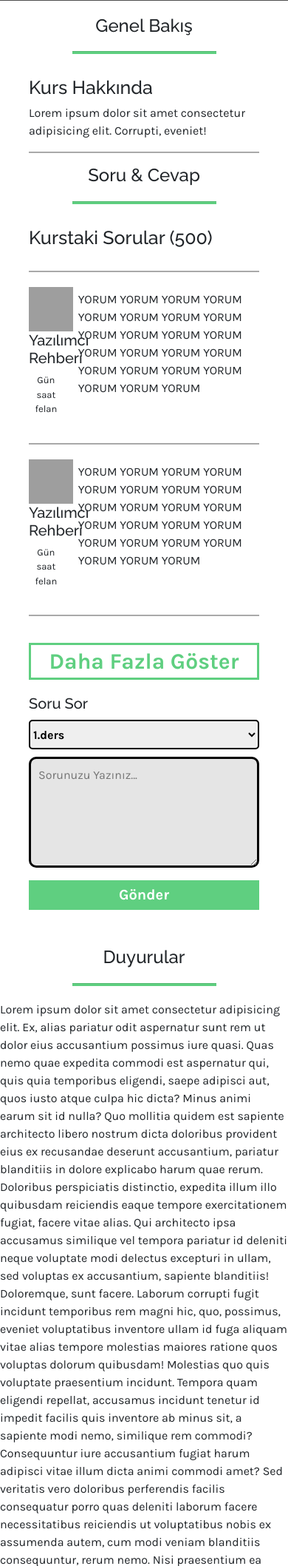
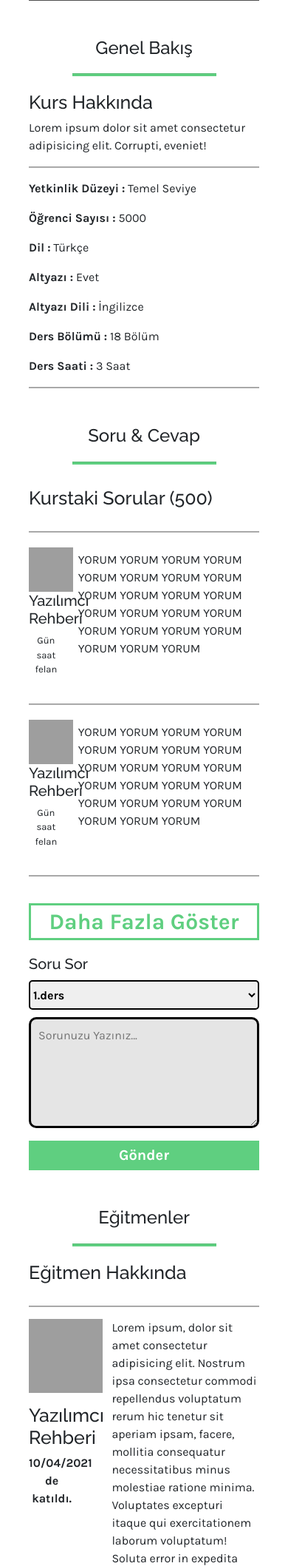
Before and after one commit to mekroket/Anchor-online-egitim-platformu, a Django app: page /egitim/kurs-icerigi in a window 390 px wide. Shown: the part 1004-3121 px from the top of the page at 74% size. Run offline with Django 3.2, Linux system fonts and the light colour scheme; some libraries are stand-ins or nearby versions; grey boxes are pictures that could not be loaded.

Commit message:
Kurs detay sayfası bitti. Responsive kısmı kaldı.

```diff
--- a/static/css/kurs.css
+++ b/static/css/kurs.css
@@ -66,7 +66,9 @@ h4 {
 /* Kurs İçerik Başlangıç */
 
 .first-container {
-    width: 100%;
+    width: 80%;
+    margin: auto;
+    margin-bottom: 50px;
 }
 
 .first-container>ul {
@@ -421,7 +423,7 @@ h4 {
 .second-container {
     margin: auto;
     width: 80%;
-    margin-top: 30px;
+    margin-bottom: 50px;
 }
 
 .hood-about {
@@ -552,3 +554,42 @@ h4 {
 
 
 /* Soru & Cevap Bitiş */
+
+
+/* Eğitmen Başlangıç */
+
+.fourth-container {
+    width: 80%;
+    margin: auto;
+}
+
+.educator-about {
+    display: grid;
+    grid-template-columns: 20% auto;
+}
+
+.educator-hood {
+    font-size: 25px;
+    margin-bottom: 30px;
+}
+
+.educator-img-div {
+    text-align: center;
+}
+
+.educator-img {
+    width: 100px;
+    height: 100px;
+    margin-bottom: 15px;
+}
+
+.educator-name {
+    font-size: 25px;
+}
+
+.educator-about-txt {
+    padding-left: 50px;
+}
+
+
+/* Eğitmen Bitiş */
--- a/study/templates/pages/course.html
+++ b/study/templates/pages/course.html
@@ -18,7 +18,7 @@
                     <a href="#three" class="element thirth-el">Soru & Cevap</a>
                 </li>
                 <li class="nav-item">
-                    <a href="#four" class="element fourth-el">Duyurular</a>
+                    <a href="#four" class="element fourth-el">Eğitmenler</a>
                 </li>
                 <li class="nav-item">
                     <a href="" class="element arrow arrow-left">
@@ -106,7 +106,16 @@
                 <div class="about">
                     <p>Lorem ipsum dolor sit amet consectetur adipisicing elit. Corrupti, eveniet!</p>
                     <hr class="quest-hr">
-
+                    <div class="about-detail">
+                        <p><strong>Yetkinlik Düzeyi :</strong> Temel Seviye</p>
+                        <p><strong>Öğrenci Sayısı :</strong> 5000</p>
+                        <p><strong>Dil :</strong> Türkçe</p>
+                        <p><strong>Altyazı :</strong> Evet</p>
+                        <p><strong>Altyazı Dili :</strong> İngilizce</p>
+                        <p><strong>Ders Bölümü :</strong> 18 Bölüm</p>
+                        <p><strong>Ders Saati :</strong> 3 Saat</p>
+                    </div>
+                    <hr class="quest-hr">
                 </div>
             </div>
 
@@ -209,43 +218,51 @@
                 </div>
             </div>
 
-            <!-- Soru & Cevap Başlangıç -->
+            <!-- Soru & Cevap Bitiş -->
 
-            <h4 id="four">Duyurular</h4>
+            <!-- Eğitmen Başlangıç -->
+
+            <h4 id="four">Eğitmenler</h4>
             <hr class="hood-underline">
-            <p>Lorem ipsum dolor sit amet consectetur adipisicing elit. Ex, alias pariatur odit aspernatur sunt rem ut dolor eius accusantium possimus iure quasi. Quas nemo quae expedita commodi est aspernatur qui, quis quia temporibus eligendi, saepe adipisci
-                aut, quos iusto atque culpa hic dicta? Minus animi earum sit id nulla? Quo mollitia quidem est sapiente architecto libero nostrum dicta doloribus provident eius ex recusandae deserunt accusantium, pariatur blanditiis in dolore explicabo
-                harum quae rerum. Doloribus perspiciatis distinctio, expedita illum illo quibusdam reiciendis eaque tempore exercitationem fugiat, facere vitae alias. Qui architecto ipsa accusamus similique vel tempora pariatur id deleniti neque voluptate
-                modi delectus excepturi in ullam, sed voluptas ex accusantium, sapiente blanditiis! Doloremque, sunt facere. Laborum corrupti fugit incidunt temporibus rem magni hic, quo, possimus, eveniet voluptatibus inventore ullam id fuga aliquam
-                vitae alias tempore molestias maiores ratione quos voluptas dolorum quibusdam! Molestias quo quis voluptate praesentium incidunt. Tempora quam eligendi repellat, accusamus incidunt tenetur id impedit facilis quis inventore ab minus sit,
-                a sapiente modi nemo, similique rem commodi? Consequuntur iure accusantium fugiat harum adipisci vitae illum dicta animi commodi amet? Sed veritatis vero doloribus perferendis facilis consequatur porro quas deleniti laborum facere necessitatibus
-                reiciendis ut voluptatibus nobis ex assumenda autem, cum modi veniam blanditiis consequuntur, rerum nemo. Nisi praesentium ea quis veniam alias expedita facere amet ducimus harum quae saepe in veritatis sint optio dolores modi, fugit suscipit
-                doloremque! Nemo architecto saepe voluptate, debitis quaerat voluptatibus amet est autem ad at aperiam obcaecati exercitationem, repellat sequi. Ea omnis totam voluptatibus accusantium quod adipisci exercitationem dolorem mollitia, quasi
-                itaque debitis fugit minus, dignissimos repudiandae doloremque sapiente libero perferendis reiciendis nihil quam autem aliquam molestias. Quae, incidunt? Iste enim quisquam sint eveniet, sit unde voluptates iusto cupiditate omnis vero
-                tempora id asperiores veritatis deserunt, suscipit maiores velit autem facere quos praesentium? Quod iusto omnis non assumenda culpa aspernatur consequuntur, aliquid dicta accusantium doloremque animi maxime nesciunt et. Consectetur facilis
-                et distinctio consequatur quo, repellendus, veritatis nulla totam ratione cupiditate doloribus vitae est itaque? Tempora, rerum! Autem, quia dolore. Voluptate pariatur fugiat provident adipisci expedita iure nesciunt suscipit magni deleniti
-                ex porro fugit, alias reiciendis soluta laboriosam natus nulla veniam inventore odit illum laborum, quasi aliquid molestias. Voluptatibus exercitationem dicta itaque, corrupti provident dolorem ipsam quos soluta cumque at fuga expedita
-                a? Cumque exercitationem consequuntur necessitatibus ipsa laboriosam molestiae libero qui delectus asperiores ducimus esse ullam, unde laudantium dolorem blanditiis, iste at enim corporis praesentium amet. Numquam, totam. In eveniet quibusdam
-                ipsam vel. Sed, quaerat ducimus beatae similique ipsam voluptate possimus quae error quos laboriosam ab velit sint. Aliquam sint cumque aperiam error, accusamus, animi dolore ducimus placeat facilis officiis itaque eius magni voluptas
-                numquam molestias commodi. Neque nostrum temporibus perspiciatis reprehenderit eum quia et in dignissimos? Modi, natus? Obcaecati, expedita ratione similique non et perspiciatis, aliquid voluptatibus, ut assumenda quae quisquam animi delectus
-                accusamus facilis illum nam nulla. Tempora illo dolore expedita ipsam consectetur nobis officiis voluptatibus ex? Mollitia adipisci quia est aliquam cupiditate modi enim! Adipisci iure sed animi omnis inventore ipsum consequuntur. Error
-                provident maxime, quis ipsam quasi iste laudantium. Repudiandae provident architecto temporibus molestias suscipit quidem doloribus tempora a possimus, distinctio dolor. Fugiat iste voluptatibus quibusdam ab facilis soluta dolore illo.
-                Eveniet nam nobis enim quibusdam alias atque, delectus modi distinctio illum facere tempora quae. Quae velit facilis nisi dolores odit quasi. Aliquam, eveniet ut doloremque doloribus, debitis saepe ducimus illo ullam quas quibusdam voluptatum
-                accusamus facere rem nam. Deserunt facere quae, excepturi dicta natus consequatur aperiam alias, quia aliquam beatae quis modi pariatur iure totam nulla laudantium nobis iusto explicabo. Nihil quo ratione quia officiis sint quisquam iusto
-                perspiciatis, obcaecati unde totam, libero expedita itaque quis qui numquam voluptatem? Cum unde dolorum veritatis. Placeat assumenda nesciunt nemo, quibusdam consectetur perferendis saepe ad delectus eum soluta velit impedit. Culpa, minus
-                numquam. Deserunt, minus quae? Impedit nihil animi perspiciatis, suscipit reiciendis architecto et ad officiis autem corrupti similique nam laboriosam necessitatibus! Pariatur, dolor impedit voluptates quibusdam maxime delectus, voluptatum
-                quasi hic, soluta voluptas ex sed maiores recusandae vel eaque eum. Obcaecati nesciunt ipsam, ut vitae laudantium iste officiis suscipit laboriosam porro doloribus dignissimos, sint molestiae ipsum temporibus voluptates enim repellendus
-                quasi reiciendis rem. Obcaecati quisquam suscipit repellat voluptas animi doloribus, quas aut porro, placeat veritatis dolor tempora vel laborum magni sed fugit eveniet! Labore, obcaecati reprehenderit. Dolor eum molestias obcaecati ex
-                corrupti possimus ad maiores omnis sint? Distinctio praesentium illo quo soluta amet voluptatibus? Maxime dolor eos repudiandae magni sequi doloribus cum hic saepe. Natus quam sunt repudiandae itaque neque placeat delectus commodi, autem
-                tenetur ipsa in veritatis ratione enim distinctio modi minima expedita velit eius recusandae consequatur officiis aut ipsam! Nostrum esse in veniam, eum et repellendus ipsam eveniet voluptatibus? Vel consectetur eveniet qui impedit ab
-                iure eius, doloribus nesciunt minus vitae, quibusdam magni repellat, nostrum quis temporibus perspiciatis id? Explicabo autem hic repellendus quisquam totam. Iusto laborum exercitationem repellendus aliquid perspiciatis tempore accusantium
-                quibusdam debitis reprehenderit provident maxime facere omnis fugit, voluptatum unde aspernatur, aut nostrum enim earum sunt quos doloremque inventore eum. Error eius molestiae illum voluptatibus, ex molestias deleniti soluta nesciunt
-                eum ducimus. Numquam doloremque, impedit temporibus libero earum rem necessitatibus magni odit voluptates illum autem similique architecto modi reprehenderit obcaecati dolores in beatae sint ab distinctio itaque explicabo quaerat molestiae
-                recusandae! Provident, dolorum, atque quod saepe neque non odit, laboriosam sunt facilis voluptatibus nulla sapiente aliquid obcaecati praesentium soluta dolore commodi. Laborum veritatis quae sit qui sapiente, quod explicabo nesciunt,
-                deserunt optio iure velit in repudiandae voluptatem iusto quibusdam, asperiores perferendis esse voluptate. Nobis beatae provident cum ab officia doloremque odio voluptatum asperiores illum culpa blanditiis temporibus assumenda tempore
-                eos, quidem voluptate quia odit repellendus numquam alias maiores dolore repellat. Quo saepe nemo soluta voluptatibus, tempora est neque quidem consequatur sit qui dicta eveniet laborum repellat assumenda molestias, nostrum ullam minus
-                itaque? Non, iure. Facere, dolorem quod quam exercitationem, id commodi aperiam voluptates fuga nesciunt placeat facilis odio ducimus cumque pariatur minima magni quia perspiciatis, labore voluptate praesentium tempora doloremque? Minus
-                hic debitis quidem?</p>
+            <div class="fourth-container">
+                <h6 class="educator-hood">Eğitmen Hakkında</h6>
+                <hr class="quest-hr">
+                <div class="educator-about">
+                    <div class="educator-img-div">
+                        <img src="https://raw.githubusercontent.com/azouaoui-med/pro-sidebar-template/gh-pages/src/img/user.jpg" class="educator-img" alt="educator-img">
+                        <h5 class="educator-name">Yazılımcı Rehberi</h5>
+                        <strong>10/04/2021 de katıldı.</strong>
+                    </div>
+                    <div class="educator-about-txt">
+                        <p>
+                            Lorem ipsum, dolor sit amet consectetur adipisicing elit. Nostrum ipsa consectetur commodi repellendus voluptatum rerum hic tenetur sit aperiam ipsam, facere, mollitia consequatur necessitatibus minus molestiae ratione minima. Voluptates excepturi itaque
+                            qui exercitationem laborum voluptatum! Soluta error in expedita amet corporis, debitis sit ducimus nam facere saepe et magnam sunt incidunt quo itaque cumque alias fugiat, quasi voluptatum quidem illo doloremque aut quas? Quasi
+                            maiores optio, laudantium facilis quia itaque ipsam ex voluptates corporis aliquid odit porro libero consequatur nostrum quibusdam minus? Eveniet aut perferendis quo quod in? Repellendus, et! Tenetur tempore assumenda quam
+                            porro sint architecto, quaerat omnis modi.
+                        </p>
+                    </div>
+                </div>
+                <hr class="quest-hr">
+
+                <div class="educator-about">
+                    <div class="educator-img-div">
+                        <img src="https://raw.githubusercontent.com/azouaoui-med/pro-sidebar-template/gh-pages/src/img/user.jpg" class="educator-img" alt="educator-img">
+                        <h5 class="educator-name">Yazılımcı Rehberi</h5>
+                        <strong>10/04/2021 de katıldı.</strong>
+                    </div>
+                    <div class="educator-about-txt">
+                        <p>
+                            Lorem ipsum, dolor sit amet consectetur adipisicing elit. Nostrum ipsa consectetur commodi repellendus voluptatum rerum hic tenetur sit aperiam ipsam, facere, mollitia consequatur necessitatibus minus molestiae ratione minima. Voluptates excepturi itaque
+                            qui exercitationem laborum voluptatum! Soluta error in expedita amet corporis, debitis sit ducimus nam facere saepe et magnam sunt incidunt quo itaque cumque alias fugiat, quasi voluptatum quidem illo doloremque aut quas? Quasi
+                            maiores optio, laudantium facilis quia itaque ipsam ex voluptates corporis aliquid odit porro libero consequatur nostrum quibusdam minus? Eveniet aut perferendis quo quod in? Repellendus, et! Tenetur tempore assumenda quam
+                            porro sint architecto, quaerat omnis modi.
+                        </p>
+                    </div>
+                </div>
+                <hr class="quest-hr">
+            </div>
+
+            <!-- Eğitmen Bitiş -->
         </div>
     </div>
 
```
